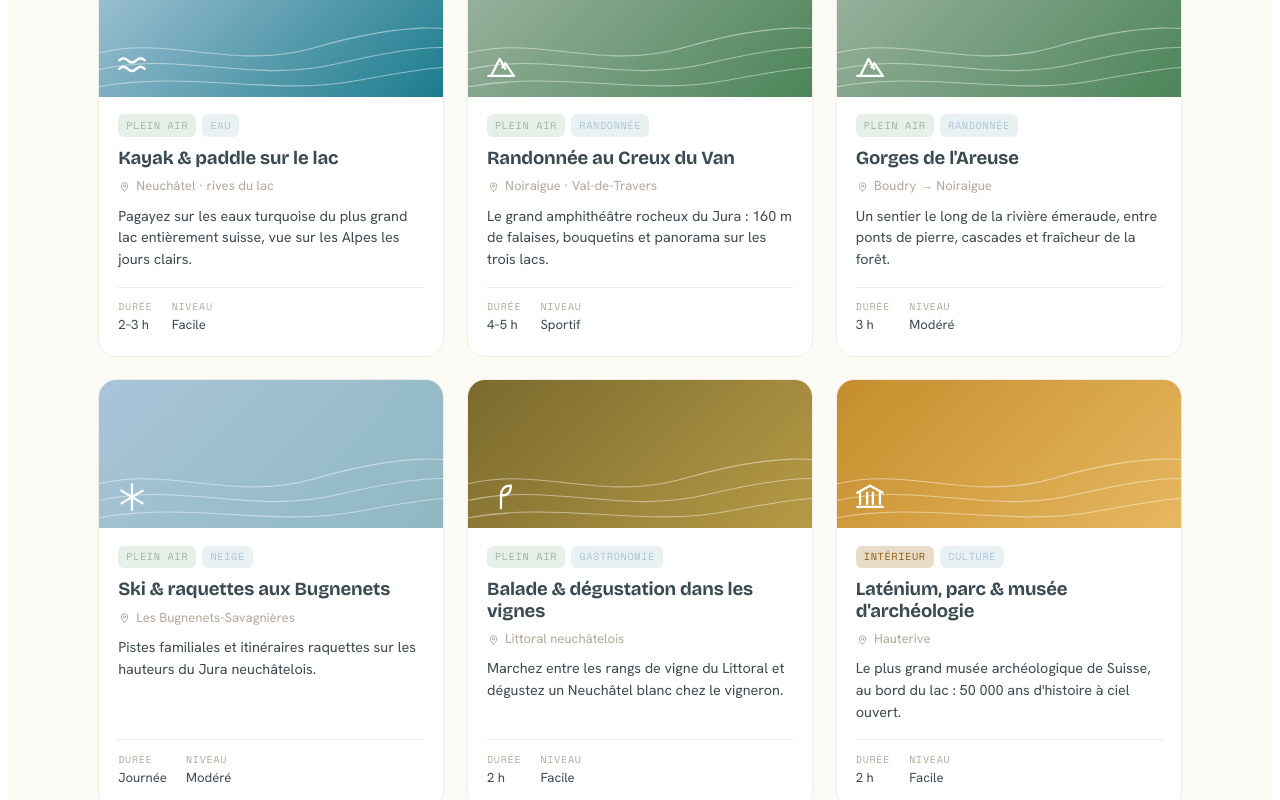
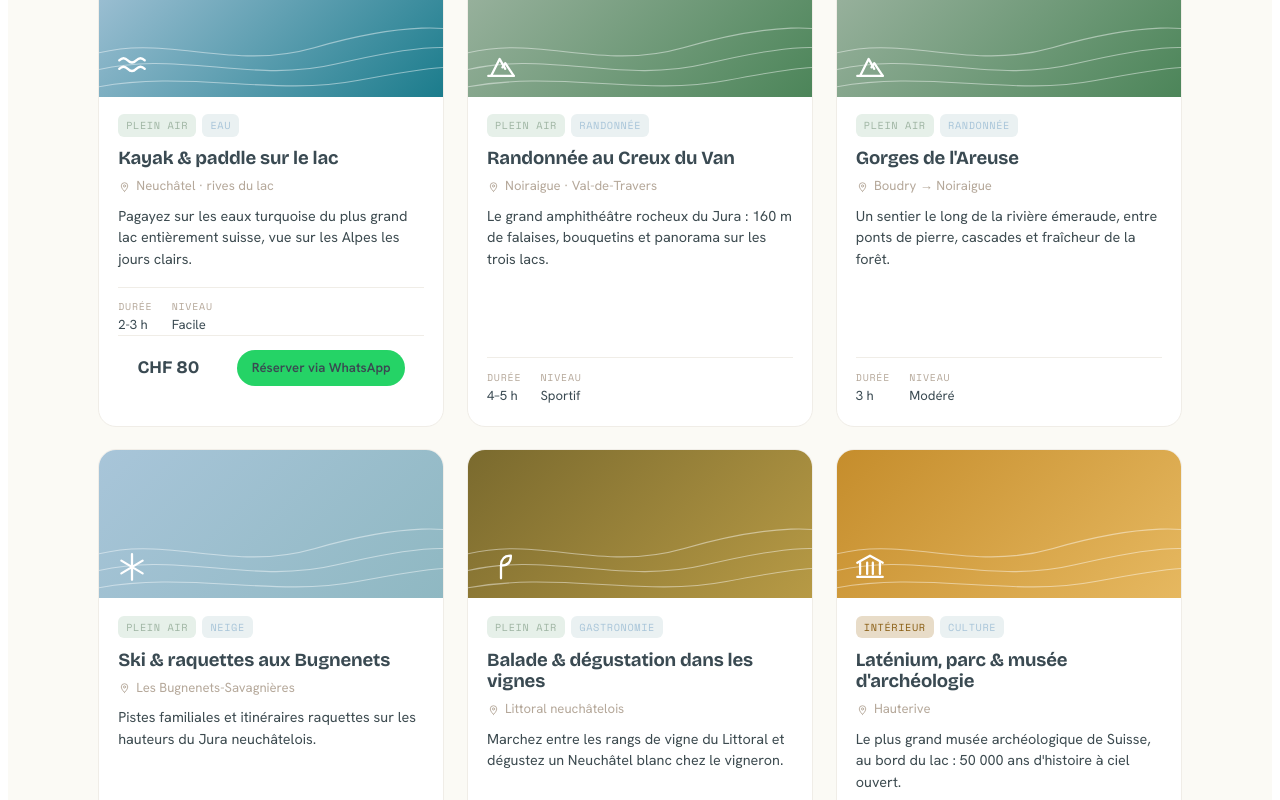
Before and after one commit to maxevard/vivido, a React (Vite) app: page / in a window 1280 px wide. Shown: the part 860-1660 px from the top of the page. Built offline with nearby package versions, Linux system fonts and the light colour scheme.

Commit message:
feat: add price and WhatsApp booking button (test on Kayak activity)

```diff
--- a/vivido.jsx.jsx
+++ b/vivido.jsx.jsx
@@ -18,9 +18,10 @@ import React, { useState, useMemo, useEffect } from "react";
 /* ----------------------------- 1. DONNÉES ----------------------------- */
 
 const ACTIVITIES = [
-  { id: 1, cat: "outdoor", type: "eau", levelKey: "easy", duration: "2–3 h", tone: "water",
+ { id: 1, cat: "outdoor", type: "eau", levelKey: "easy", duration: "2-3 h", tone: "water", prix: "CHF 80",
+    whatsapp: "Bonjour ! Je suis intéressé(e) par l'activité Kayak & paddle sur le lac. Pouvez-vous me donner plus d'infos ?",
     fr: { title: "Kayak & paddle sur le lac", location: "Neuchâtel · rives du lac",
-      desc: "Pagayez sur les eaux turquoise du plus grand lac entièrement suisse, vue sur les Alpes les jours clairs." } },
+    desc: "Pagayez sur les eaux turquoise du plus grand lac entièrement suisse, vue sur les Alpes les jours clairs." } },
   { id: 2, cat: "outdoor", type: "rando", levelKey: "hard", duration: "4–5 h", tone: "forest",
     fr: { title: "Randonnée au Creux du Van", location: "Noiraigue · Val-de-Travers",
       desc: "Le grand amphithéâtre rocheux du Jura : 160 m de falaises, bouquetins et panorama sur les trois lacs." } },
@@ -261,6 +262,16 @@ export default function App() {
                       <span><em>{t.duration}</em> {a.duration}</span>
                       <span><em>{t.level}</em> {t.levels[a.levelKey]}</span>
                     </div>
+                    {a.prix && (
+                  <div className="na-card-action">
+                    <span className="na-card-prix">{a.prix}</span>
+                    <a className="na-card-wa"
+                       href={`https://wa.me/41782443543?text=${encodeURIComponent(a.whatsapp || "")}`}
+                       target="_blank" rel="noopener noreferrer">
+                      Réserver via WhatsApp
+                    </a>
+                  </div>
+                )}
                   </div>
                 </article>
               );
@@ -409,6 +420,10 @@ function Styles() {
         font-size:.82rem;}
       .na-card-meta em{font-family:var(--mono); font-style:normal; font-size:.62rem;
         text-transform:uppercase; letter-spacing:.08em; color:var(--muted); display:block;}
+        .na-card-action{display:flex; align-items:center; justify-content:space-between; gap:.8rem; padding:.9rem 1.2rem 1.2rem; border-top:1px solid var(--line);}
+    .na-card-prix{font-family:var(--display); font-weight:700; font-size:1.1rem; color:var(--ink);}
+    .na-card-wa{background:#25D366; color:#fff; font-size:.82rem; font-weight:600; padding:.5rem .9rem; border-radius:999px; white-space:nowrap; transition:transform .15s;}
+    .na-card-wa:hover{transform:translateY(-2px);}
 
       .na-empty{text-align:center; color:var(--muted); padding:3rem 1rem; font-size:1rem;}
 
```
